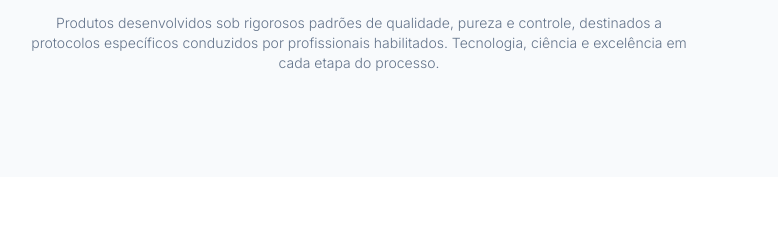
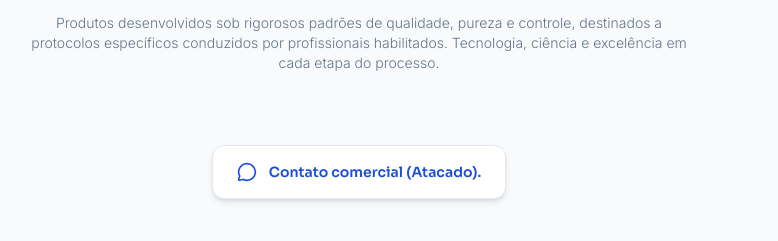
Before and after one commit to cybernobreak/synt, a plain HTML site: page index.html in a window 1280 px wide. Shown: the part 8657-8898 px from the top of the page, without its empty margins (281-1059 px from the left). Before the commit the page ends 8834 px from the top, so only its background shows below. Drawn offline with nearby package versions, Linux system fonts and the light colour scheme; a script that the page names is missing.

Commit message:
Add files via upload

```diff
--- a/index.html
+++ b/index.html
@@ -587,7 +587,7 @@
                         </div>
                     </div>
 
-
+                    <!-- Lotes Ativos / Em Destaque -->
                     <div class="glass-card rounded-xl p-6 flex flex-col md:flex-row items-start md:items-center justify-between text-left gap-4 border-l-4 border-l-synth-blue shadow-md bg-white">
                         <div class="flex items-center gap-5 w-full md:w-auto">
                             <div class="w-10 h-10 rounded-lg bg-synth-lightbl flex items-center justify-center border border-synth-blue/20 text-synth-blue shrink-0">
@@ -686,9 +686,16 @@
 
     </main>
 
-    <footer class="border-t border-synth-border py-16 px-6 text-center text-sm text-synth-muted font-light bg-synth-card">
+    <footer class="border-t border-synth-border py-16 px-6 text-center text-sm text-synth-muted font-light bg-synth-card flex flex-col items-center">
         <h4 class="text-synth-blue font-sora tracking-[0.2em] text-lg uppercase mb-4 font-semibold">SYNTHEXIS BIOTECH</h4>
         <p class="max-w-2xl mx-auto leading-relaxed mb-10 text-xs md:text-sm">Produtos desenvolvidos sob rigorosos padrões de qualidade, pureza e controle, destinados a protocolos específicos conduzidos por profissionais habilitados. Tecnologia, ciência e excelência em cada etapa do processo.</p>
+
+        <div class="mt-8 mb-4 w-full flex justify-center">
+            <a href="https://wa.me/5545999674663?text=Ol%C3%A1%21%20Gostaria%20de%20falar%20com%20o%20comercial." target="_blank" rel="noopener noreferrer" class="inline-flex items-center justify-center gap-3 px-6 py-4 bg-white border border-synth-border text-synth-blue rounded-xl font-sora hover:bg-synth-lightbl hover:border-synth-blue/30 transition-all shadow-md font-semibold text-sm">
+                <i data-lucide="message-circle" class="w-5 h-5"></i>
+                <span>Contato comercial (Atacado).</span>
+            </a>
+        </div>
     </footer>
 
 
```
